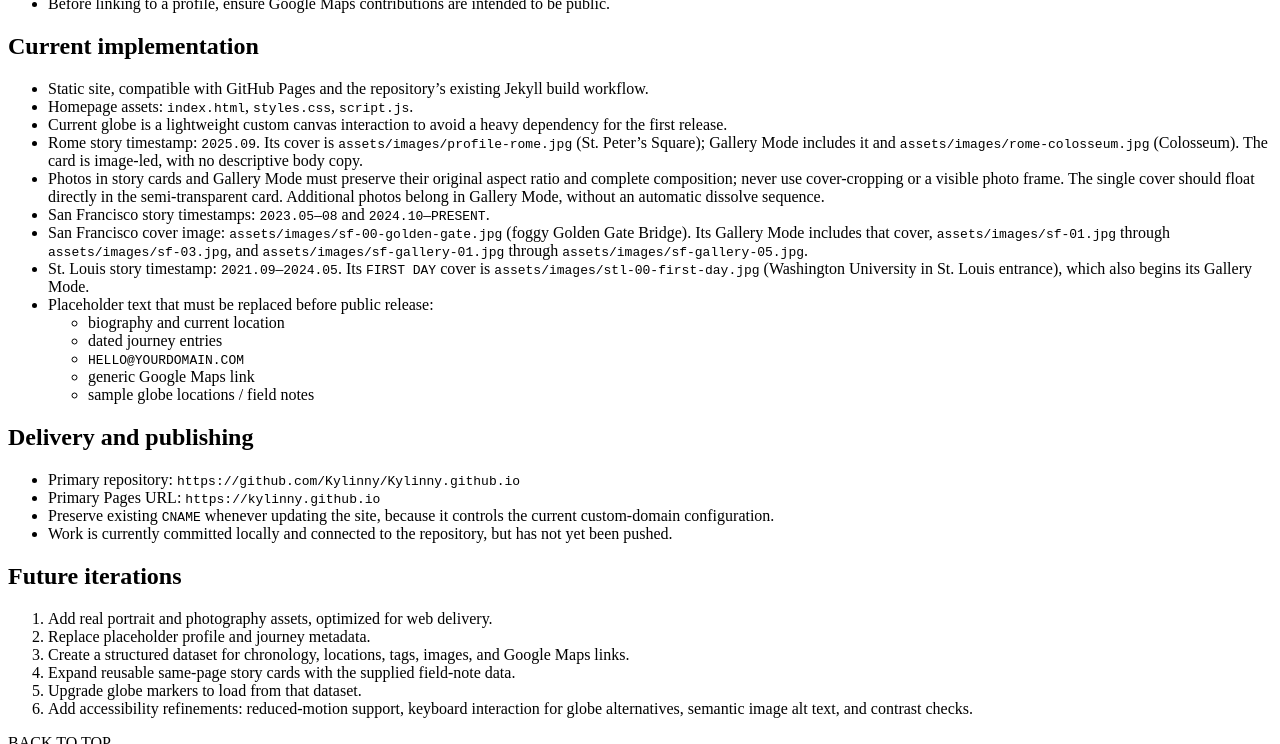
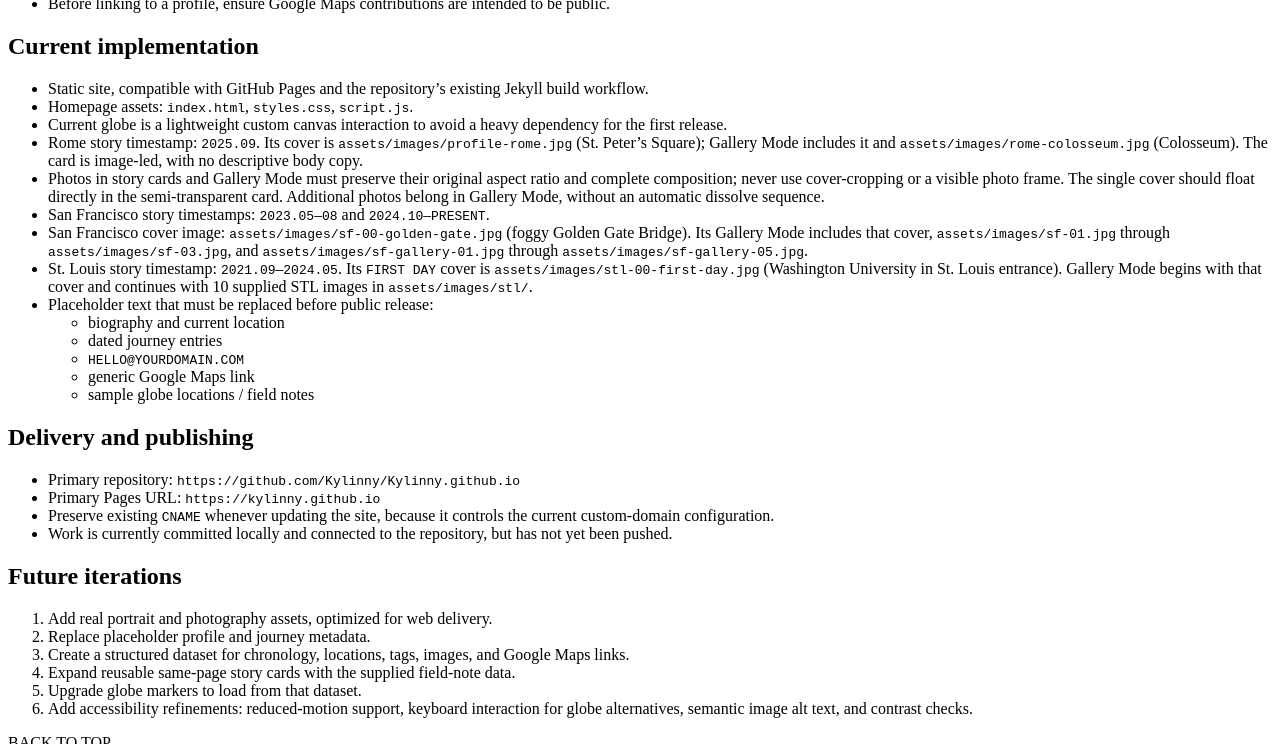
Before and after one commit to Kylinny/Kylinny.github.io, a Jekyll site: the page built from DESIGN_BRIEF.md, in a window 1280 px wide and 900 px high, scrolled down 2453 px, cut to the strip 0-744 px from the top of the window. Built offline with Jekyll 4.4.1, drawn with Linux system fonts in a browser that asks for light colours; nearby versions of some CDN libraries; our own code applies the rules of GitHub Pages for plain Markdown files.

Commit message:
Add St. Louis gallery photographs

```diff
--- a/DESIGN_BRIEF.md
+++ b/DESIGN_BRIEF.md
@@ -117,7 +117,7 @@ Each same-page card should contain:
 - Photos in story cards and Gallery Mode must preserve their original aspect ratio and complete composition; never use cover-cropping or a visible photo frame. The single cover should float directly in the semi-transparent card. Additional photos belong in Gallery Mode, without an automatic dissolve sequence.
 - San Francisco story timestamps: `2023.05—08` and `2024.10—PRESENT`.
 - San Francisco cover image: `assets/images/sf-00-golden-gate.jpg` (foggy Golden Gate Bridge). Its Gallery Mode includes that cover, `assets/images/sf-01.jpg` through `assets/images/sf-03.jpg`, and `assets/images/sf-gallery-01.jpg` through `assets/images/sf-gallery-05.jpg`.
-- St. Louis story timestamp: `2021.09—2024.05`. Its `FIRST DAY` cover is `assets/images/stl-00-first-day.jpg` (Washington University in St. Louis entrance), which also begins its Gallery Mode.
+- St. Louis story timestamp: `2021.09—2024.05`. Its `FIRST DAY` cover is `assets/images/stl-00-first-day.jpg` (Washington University in St. Louis entrance). Gallery Mode begins with that cover and continues with 10 supplied STL images in `assets/images/stl/`.
 - Placeholder text that must be replaced before public release:
   - biography and current location
   - dated journey entries
```
Also changed, not shown: script.js (+14 -1 lines), assets/images/stl/6A73D19B-9DAF-46A3-BA4F-8134E45D9F9C.JPG (added), assets/images/stl/IMG_3184.jpg (added), assets/images/stl/IMG_3209.jpg (added), assets/images/stl/IMG_3242.JPG (added), assets/images/stl/IMG_3578.jpg (added), assets/images/stl/IMG_3802.JPG (added), assets/images/stl/IMG_4088.JPG (added), assets/images/stl/IMG_4221.jpg (added), assets/images/stl/IMG_4398.JPG (added), assets/images/stl/IMG_4419.JPG (added).
